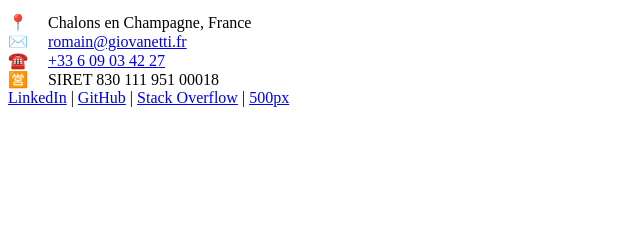
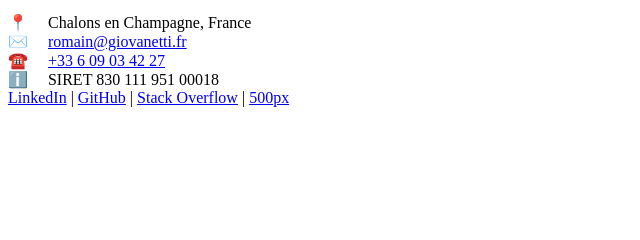
Before and after one commit to ganoninc/Times-Square, a website: page src/index.html in a window 1280 px wide. Shown: the part 268-508 px from the top of the page, 0-640 px from the left. Drawn offline with Linux system fonts and the light colour scheme.

Commit message:
change SIRET icon

```diff
--- a/src/index.html
+++ b/src/index.html
@@ -26,7 +26,7 @@
           ☎️&nbsp;&nbsp;&nbsp;&nbsp;&nbsp;<a href="tel:0033609034227">+33 6 09 03 42 27</a>
         </div>
         <div class="mt-2">
-          🈺&nbsp;&nbsp;&nbsp;&nbsp;&nbsp;SIRET 830 111 951 00018
+          ℹ️&nbsp;&nbsp;&nbsp;&nbsp;&nbsp;SIRET 830 111 951 00018
         </div>
         <div class="description__links mt-5">
           <a href="https://www.linkedin.com/in/romainjg/">LinkedIn</a>
```
